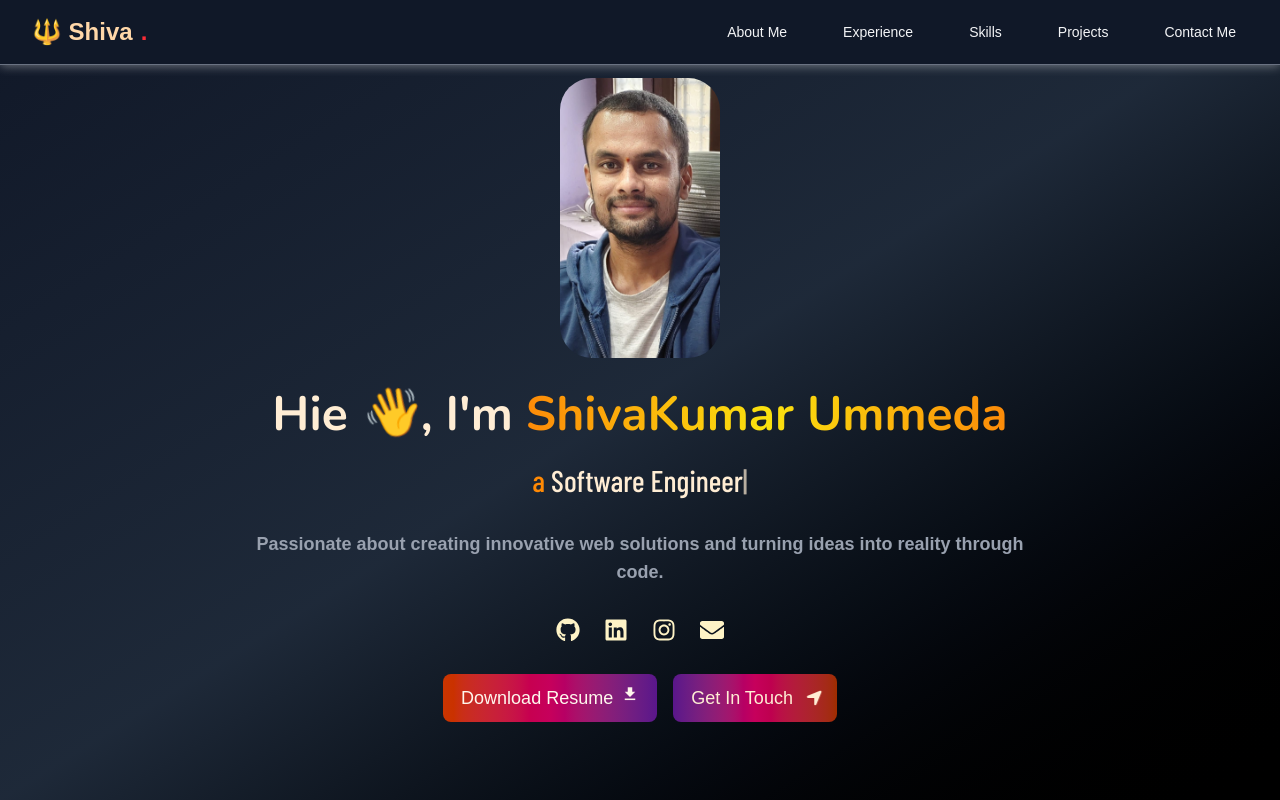
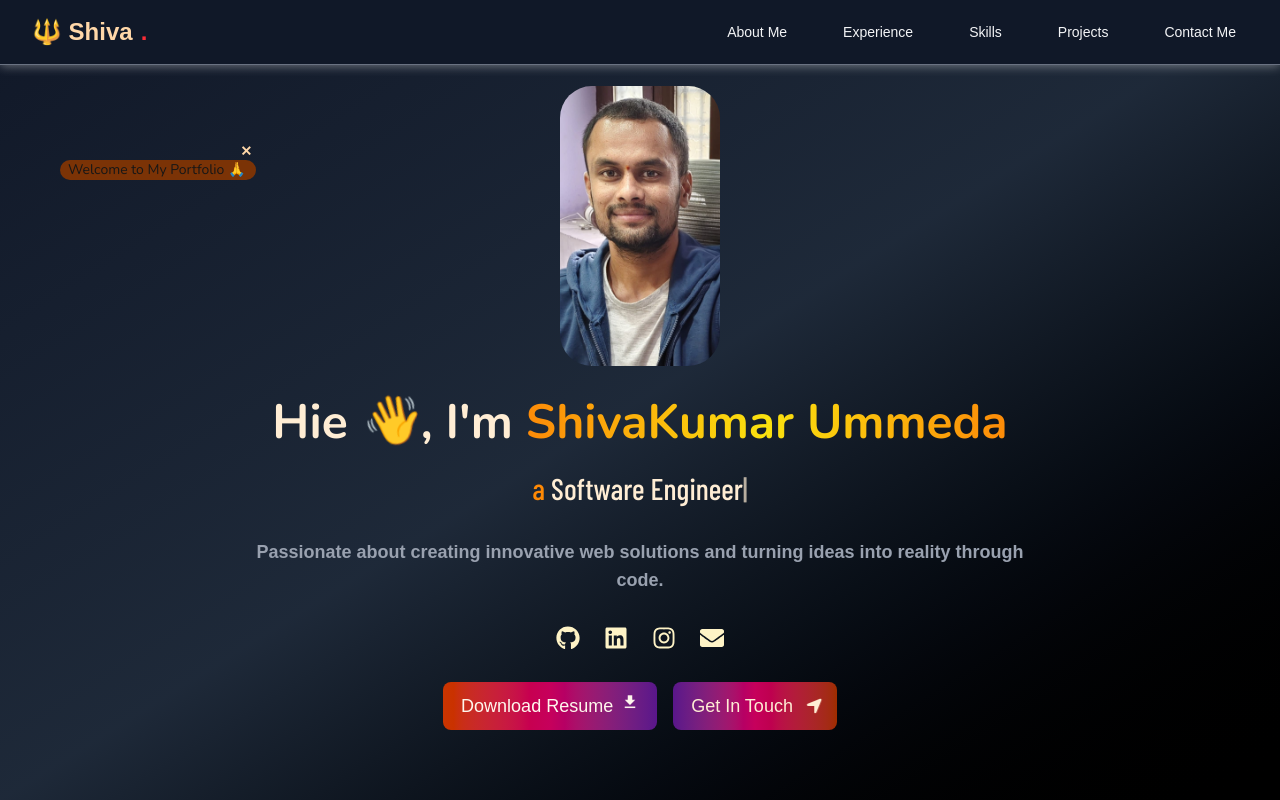
Before and after one commit to ShivakumarU/shivakumar, a Next.js app: page / in a window 1280 px wide. Shown: the top 800 px of the page. Built offline with nearby package versions, Linux system fonts and the light colour scheme; a web font is replaced by a local one.

Commit message:
welcome popup on homepage

```diff
--- a/app/page.js
+++ b/app/page.js
@@ -3,7 +3,7 @@ import Navbar from './components/Navbar';
 import { useState, useEffect } from 'react';
 import { Roboto, Playfair_Display, Pacifico, Edu_NSW_ACT_Foundation, Barlow_Condensed, Nunito, Rubik } from 'next/font/google';
 import Image from 'next/image';
-import { FaGithub, FaLinkedin, FaEnvelope, FaInstagram, FaReact, FaNodeJs, FaJava, FaDocker, FaGitAlt, FaExternalLinkAlt, FaDownload } from "react-icons/fa";
+import { FaGithub, FaLinkedin, FaEnvelope, FaInstagram, FaReact, FaNodeJs, FaJava, FaDocker, FaGitAlt, FaExternalLinkAlt, } from "react-icons/fa";
 import { SiJavascript, SiTypescript, SiNextdotjs, SiExpress, SiMongodb, SiPostgresql, SiGooglecloud, SiHtml5, SiCss3, SiTailwindcss, SiRedux, SiShell, SiFigma } from "react-icons/si";
 import { MdFileDownload } from "react-icons/md";
 import { FaLocationArrow } from "react-icons/fa6";
@@ -42,6 +42,7 @@ export default function Home() {
   const [index, setIndex] = useState(0);
   const [subIndex, setSubIndex] = useState(0);
   const [isDeleting, setIsDeleting] = useState(false);
+  const [isVisible, setIsVisible] = useState(true);
 
   useEffect(() => {
     const currentPhrase = phrases[index].role;
@@ -69,10 +70,18 @@ export default function Home() {
       <Navbar />
 
       {/* Hero Section */}
-      <section id="home" className="min-h-screen flex items-center justify-center md:bg-gradient-to-br from-gray-900 md:via-gray-800 to-black via-gray-900">
-        <div className="max-w-7xl mx-auto px-4 sm:px-6 lg:px-8">
+      <section id="home" className="min-h-screen flex flex-col items-center justify-center md:bg-gradient-to-br from-gray-900 md:via-gray-800 to-black via-gray-900 px-4 sm:px-6 lg:px-8">
           <div className="text-center">
-            <div className="w-24 h-40 md:w-40 md:h-70 mx-auto mb-5 md:mb-8 rounded-4xl overflow-hidden">
+            {isVisible && (<div className={`${nunito.className} bg-amber-900 text-center flex items-center justify-between rounded-2xl md:w-49 md:text-sm px-2 absolute md:left-15 md:top-40 text-[8px] top-29 left-35`}>
+               <span> Welcome to My Portfolio 🙏</span>
+               <button
+                  onClick={() => setIsVisible(false)}
+                  className="absolute md:top-[-22px] top-[-14px] right-0 mt-1 mr-1 text-orange-200 font-bold hover:text-gray-200 cursor-pointer"
+                >
+                  ✕
+                </button>
+            </div>)}
+            <div className="w-24 h-40 md:w-40 md:h-70 mx-auto mb-5 md:mb-8 mt-4 rounded-4xl overflow-hidden">
               <Image
                 src="/Pasted_image.png"
                 alt="ShivaKumar Ummeda"
@@ -134,7 +143,6 @@ export default function Home() {
               </Link>
             </div>
           </div>
-        </div>
       </section>
 
       {/* About Section */}
```
